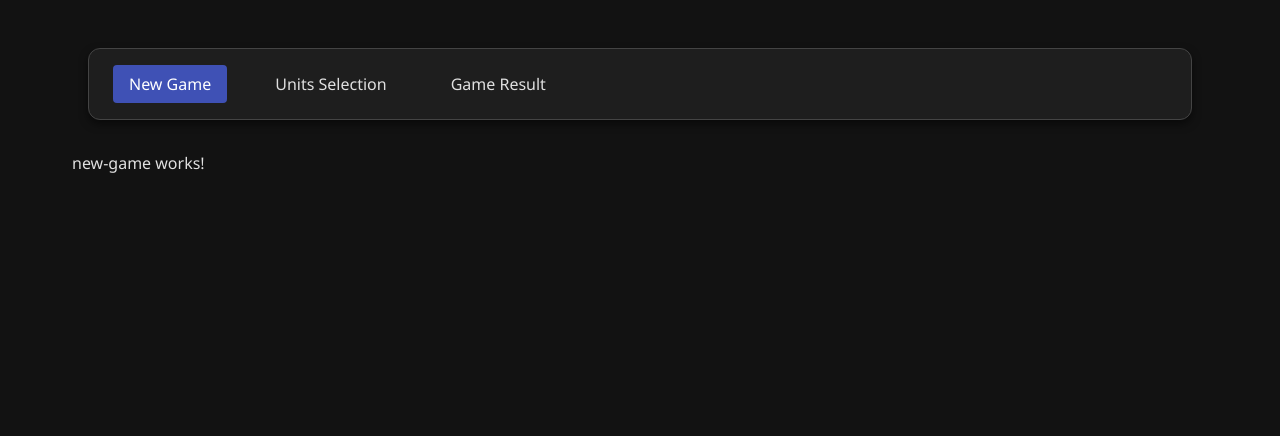
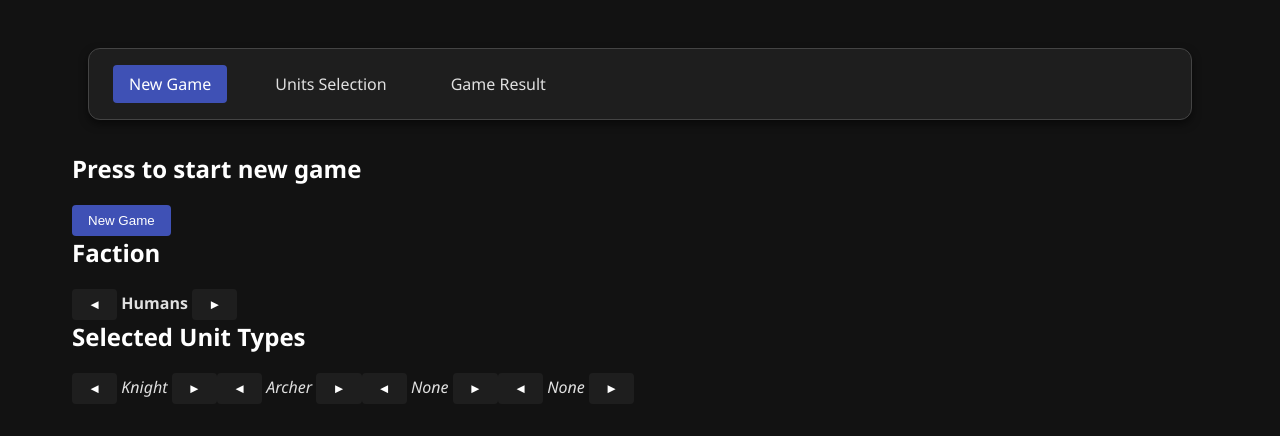
Before and after one commit to AlekseiVasiukov/RustProject, an Angular app in the folder GrandAutoBattler/GrandAutoBattler_Angular_UI/: page /new_game in a window 1280 px wide. Shown: the top 436 px of the page. Built offline with nearby package versions, Linux system fonts and the light colour scheme.

Commit message:
updated new game tab

```diff
--- a/GrandAutoBattler/GrandAutoBattler_Angular_UI/src/app/components/new-game/new-game.html
+++ b/GrandAutoBattler/GrandAutoBattler_Angular_UI/src/app/components/new-game/new-game.html
@@ -1 +1,14 @@
-<p>new-game works!</p>
+<h2>Press to start new game</h2>
+<button class="btn">New Game</button>
+
+
+<h2>Faction</h2>
+
+<b><button class="btn_select">◄</button> Humans <button class="btn_select">►</button> </b>
+
+<h2>Selected Unit Types</h2>
+
+<i><button class="btn_select">◄</button> Knight <button class="btn_select">►</button> </i>
+<i><button class="btn_select">◄</button> Archer <button class="btn_select">►</button> </i>
+<i><button class="btn_select">◄</button> None <button class="btn_select">►</button> </i>
+<i><button class="btn_select">◄</button> None <button class="btn_select">►</button> </i>
--- a/GrandAutoBattler/GrandAutoBattler_Angular_UI/src/styles.scss
+++ b/GrandAutoBattler/GrandAutoBattler_Angular_UI/src/styles.scss
@@ -85,3 +85,22 @@ h1, h2, h3, h4 {
     cursor: not-allowed;
   }
 }
+
+.btn_select {
+  padding: 0.5rem 1rem;
+  border-radius: 4px;
+  border: none;
+  background-color: $card-bg-color;
+  color: white;
+  cursor: pointer;
+  transition: opacity 0.2s;
+
+  &:hover {
+    opacity: 0.8;
+  }
+
+  &:disabled {
+    background-color: #555;
+    cursor: not-allowed;
+  }
+}
```
